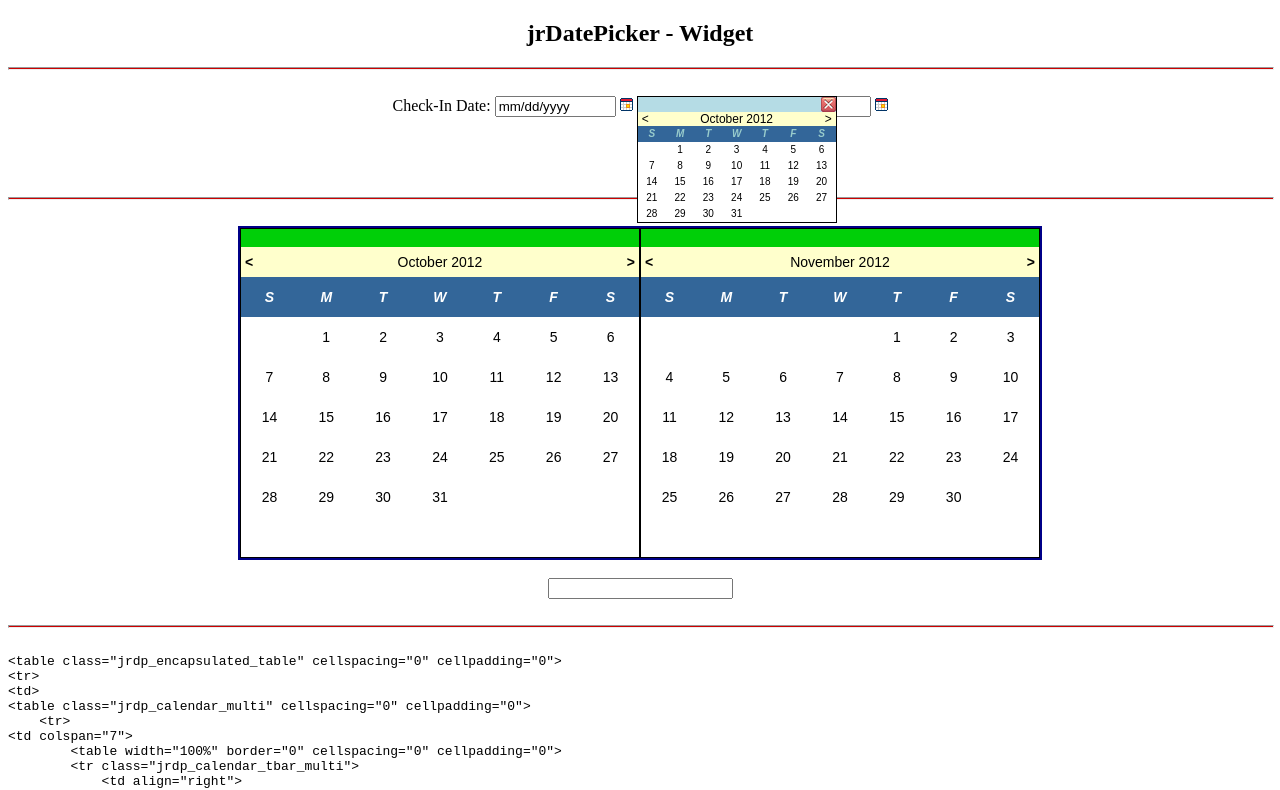
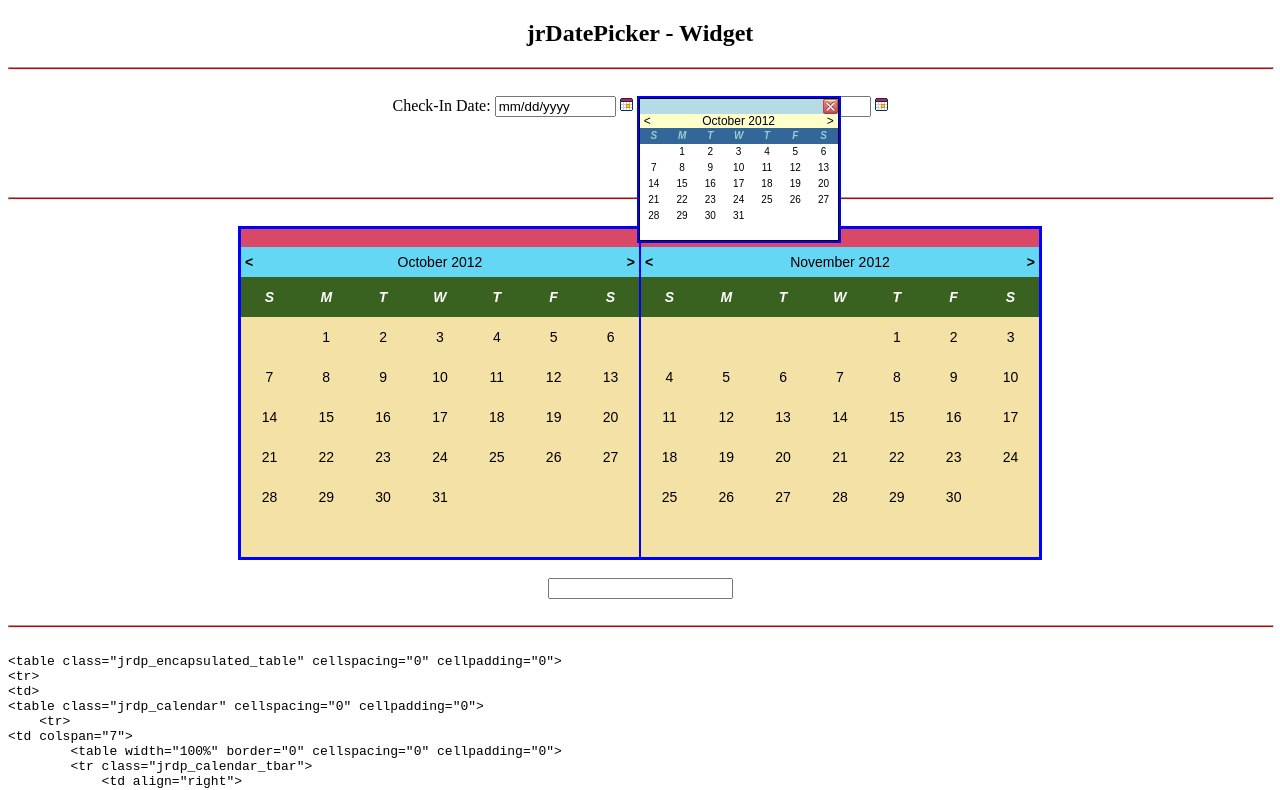
Before and after one commit to captainmarkos/yodatepicker, a plain HTML site: page test.html in a window 1280 px wide. Both pictures are taken after a click on the picture 626 px from the left and 104 px from the top of the page. Shown: the top 790 px of the page. Drawn offline with Linux system fonts and the light colour scheme.

Commit message:
Combined the two methods display_calendar_multi() and display_calendar() into one method for cleaner code as the former was experimental.  Also tweeking the css.

```diff
--- a/jrDatePicker.css
+++ b/jrDatePicker.css
@@ -123,11 +123,11 @@
 /* ----------------------------------- */
 .jrdp_encapsulated_table {
     position: relative;
-    border: 2px solid #000088;
+    border: 2px solid #0000ff;
 }
 
 .jrdp_calendar_multi {
-    border: 1px solid #000000;
+    border: 1px solid #0000ff;
     width: 400px;
     margin: 0;
     padding: 0;
@@ -138,7 +138,7 @@
     z-index: 99;
 }
 
-.jrdp_calendar_tbar_multi  { background-color: #00cf08; }
+.jrdp_calendar_tbar_multi  { background-color: #d94867; }
 
 .jrdp_calendar_close_btn_multi {
     background: url('jrDatePicker_close_button.jpg') no-repeat;
@@ -150,7 +150,7 @@
 
 .jrdp_calendar_close_btn_multi:hover { cursor: pointer; }
 
-.jrdp_calendar_month_tbar_multi { background-color: #ffffcc; }
+.jrdp_calendar_month_tbar_multi { background-color: #64d7f5; }
 
 .jrdp_calendar_month_multi {
     font-family: Arial, Helvetica, sans-serif;
@@ -194,7 +194,7 @@
     font-weight: bold;
     color: #ffffff;
     text-decoration: none;
-    background-color: #336699;
+    background-color: #396221;
     width: 40px;
     height: 40px;
     text-align: center;
@@ -208,7 +208,7 @@
     font-weight: normal;
     color: #000000;
     text-decoration: none;
-    background-color: #ffffff;
+    background-color: #f3e1a5;
     height: 40px;
     width: 40px;
     text-align: center;
@@ -228,7 +228,7 @@
     font-weight: normal;
     color: #000000;
     text-decoration: none;
-    background-color: #ffffff;
+    background-color: #f3e1a5;
     height: 40px;
     width: 40px;
     text-align: center;
--- a/jrDatePicker.js
+++ b/jrDatePicker.js
@@ -1,7 +1,10 @@
 // ------------------------------------------------------------------------- //
-// jrDatePicker.js                                                           //
+// jrDatePicker.js                                  Mark Brettin  2012-09-12 //
 //                                                                           //
-// Mark Brettin     SEP 12, 2012                                             //
+// A simple / stand-alone javascript datapicker.  No external javascript,    //
+// such as jquery, is needed.  This is intended to be simple and to work     //
+// within all browsers.                                                      //
+//                                                                           //
 // ------------------------------------------------------------------------- //
 
 
@@ -74,10 +77,10 @@ var jrDatePicker = function(params) {
         close_onselect = (close_onselect == undefined) ? true : close_onselect;
 
     var date = new Date();
-    var month_names = get_month_names(locale);      // array of month names
+    var month_names = get_month_names(locale);  // array of month names
     var day_names = get_dow_names(locale);      // array of day of week names
-    var mn = date.getMonth();                     // month 0 - 11
-    var yy = date.getFullYear();                  // 4-digit year
+    var mn = date.getMonth();                   // month 0 - 11
+    var yy = date.getFullYear();                // 4-digit year
 
     var citem = {
         day: 0,
@@ -106,14 +109,12 @@ var jrDatePicker = function(params) {
     // ---- Public ----
     var that = {
         show: function() {
-            if(display_count <= 1)
-                this.display_calendar();
-            else
-                this.display_calendar_multi();
+
+            this.display_calendar();
         },
 
 
-        display_calendar_multi: function() {
+        display_calendar: function() {
             if(dp_id_name == undefined) return;
             var calendar_html = '';
             var unique_id = 'jrdp_' + dp_id_name + '_';
@@ -138,17 +139,17 @@ var jrDatePicker = function(params) {
                 citem.offset = 0;
                 citem.first_dow = date.getDay(); // 0 - 6 (sun - sat)
                 citem.total_days = days_in_month(date.getMonth());
-                citem.multi_cal = '_multi';
+                citem.multi_cal = (display_count > 1) ? '_multi' : '';
 
                 calendar_html += '<td>';
-                calendar_html += '<table class="jrdp_calendar_multi" cellspacing="0" cellpadding="0">';
+                calendar_html += '<table class="jrdp_calendar' + citem.multi_cal + '" cellspacing="0" cellpadding="0">';
 
                 calendar_html += '    <tr><td colspan="7">';
                 calendar_html += '        <table width="100%" border="0" cellspacing="0" cellpadding="0">';
-                calendar_html += '        <tr class="jrdp_calendar_tbar_multi">';
+                calendar_html += '        <tr class="jrdp_calendar_tbar' + citem.multi_cal + '">';
                 if(close_onselect) {
                     calendar_html += '            <td align="right"><span id="' + unique_id + 'close" style="cursor: pointer;">';
-                    calendar_html += '                                  <span class="jrdp_calendar_close_btn_multi"></span>';
+                    calendar_html += '                                  <span class="jrdp_calendar_close_btn' + citem.multi_cal + '"></span>';
                     calendar_html += '                              </span></td>';
                 }
                 else { calendar_html += '            <td align="right">&nbsp;</td>'; }
@@ -156,20 +157,20 @@ var jrDatePicker = function(params) {
                 calendar_html += '        </tr></table>';
                 calendar_html += '    </td></tr>';
 
-                calendar_html += '    <tr class="jrdp_calendar_month_tbar_multi">';
+                calendar_html += '    <tr class="jrdp_calendar_month_tbar' + citem.multi_cal + '">';
 
                 calendar_html += '    <td>';
                 calendar_html += '        <table width="100%" border="0" cellspacing="0" cellpadding="0">';
                 calendar_html += '            <tr align="center" valign="middle">';
-                calendar_html += '            <td colspan="1" class="jrdp_calendar_month_prev_multi" align="left">';
-                calendar_html += '                <span id="' + unique_id + 'prevmonth_multi_' + i +'">&lt;</span></td>';
-                calendar_html += '            <td colspan="5" class="jrdp_calendar_month_multi">' + month_names[citem.month] + ' ' + citem.year + '</td>';
-                calendar_html += '            <td colspan="1" class="jrdp_calendar_month_next_multi" align="right">';
-                calendar_html += '                <span id="' + unique_id + 'nextmonth_multi_' + i +'">&gt</span></td>';
+                calendar_html += '            <td colspan="1" class="jrdp_calendar_month_prev' + citem.multi_cal + '" align="left">';
+                calendar_html += '                <span id="' + unique_id + 'prevmonth' + citem.multi_cal + '_' + i +'">&lt;</span></td>';
+                calendar_html += '            <td colspan="5" class="jrdp_calendar_month' + citem.multi_cal + '">' + month_names[citem.month] + ' ' + citem.year + '</td>';
+                calendar_html += '            <td colspan="1" class="jrdp_calendar_month_next' + citem.multi_cal + '" align="right">';
+                calendar_html += '                <span id="' + unique_id + 'nextmonth' + citem.multi_cal + '_' + i +'">&gt</span></td>';
                 calendar_html += '            </tr>';
 
                 calendar_html += '            <tr>';
-                for(var j = 0; j < 7; j++) { calendar_html += '<td class="jrdp_calendar_days_multi">' + day_names[j] + '</td>'; }
+                for(var j = 0; j < 7; j++) { calendar_html += '<td class="jrdp_calendar_days' + citem.multi_cal + '">' + day_names[j] + '</td>'; }
                 calendar_html += '            </tr>';
 
                 var rows_printed = 0;
@@ -186,7 +187,7 @@ var jrDatePicker = function(params) {
                 for(var j = 0; j < (6-rows_printed); j++) {
                     calendar_html += '<tr>';
                     for(var k = 0; k < 7; k++) {
-                        calendar_html += '<td class="jrdp_calendar_day2_multi">&nbsp;</td>';
+                        calendar_html += '<td class="jrdp_calendar_day2' + citem.multi_cal + '">&nbsp;</td>';
                     }
                     calendar_html += '</tr>';
                 }
@@ -206,14 +207,14 @@ var jrDatePicker = function(params) {
             // Because this was essentially part of DOM 0, this method is very widely supported and requires
             // no special cross–browser code; hence it is normally used to register event listeners dynamically.
             for(var j = 0; j < i; j++) {
-                document.getElementById(unique_id + 'prevmonth_multi_' + j).onclick = this.month_dec;
-                document.getElementById(unique_id + 'nextmonth_multi_' + j).onclick = this.month_inc;
+                document.getElementById(unique_id + 'prevmonth' + citem.multi_cal + '_' + j).onclick = this.month_dec;
+                document.getElementById(unique_id + 'nextmonth' + citem.multi_cal + '_' + j).onclick = this.month_inc;
             }
             if(close_onselect) document.getElementById(unique_id + 'close').onclick = this.close_datepicker;
 
             // Bind event listeners to each day for the onclick event.  Get an array of
             // elements by the class name so we can get the element id name.
-            var day_tds = document.getElementsByClassName('jrdp_calendar_day1_multi');
+            var day_tds = document.getElementsByClassName('jrdp_calendar_day1' + citem.multi_cal);
             for(var i = 0; i < day_tds.length; i++) {
                 // The id is in the format of 'jrdp_idname_mm_dd_yy'.
                 // So if we split on the '_' then we can use the last three elements.
@@ -231,101 +232,6 @@ var jrDatePicker = function(params) {
 
             // Uncomment the below to dump the html for debugging.
             this.dump_html(calendar_html);
-        },
-
-
-        display_calendar: function() {
-            if(dp_id_name == undefined) return;
-            var calendar_html = '';
-            var unique_id = 'jrdp_' + dp_id_name + '_';
-
-            citem.day = 1;
-            citem.month = mn;
-            citem.year = yy;
-
-            date.setDate(1);
-            date.setMonth(citem.month);
-            date.setFullYear(citem.year);
-
-            citem.first_dow = date.getDay();
-            citem.offset = 0;
-            citem.total_days = days_in_month(date.getMonth());
-            citem.multi_cal = '';
-
-            calendar_html  = '<table class="jrdp_calendar" cellspacing="0" cellpadding="0">';
-
-            calendar_html += '    <tr><td colspan="7">';
-            calendar_html += '        <table width="100%" border="0" cellspacing="0" cellpadding="0">';
-            calendar_html += '        <tr class="jrdp_calendar_tbar">';
-            calendar_html += '            <td align="right"><span id="' + unique_id + 'close" style="cursor: pointer;">';
-            calendar_html += '                              <span class="jrdp_calendar_close_btn"></span>';
-            calendar_html += '                              </span></td>';
-            calendar_html += '        </tr></table>';
-            calendar_html += '    </td></tr>';
-
-            calendar_html += '    <tr class="jrdp_calendar_month_tbar">';
-
-            calendar_html += '    <td>';
-            calendar_html += '        <table width="100%" border="0" cellspacing="0" cellpadding="0">';
-            calendar_html += '            <tr align="center" valign="middle">';
-            calendar_html += '            <td colspan="1" class="jrdp_calendar_month_prev" align="left">';
-            calendar_html += '                <span id="' + unique_id + 'prevmonth">&lt;</span></td>';
-            calendar_html += '            <td colspan="5" class="jrdp_calendar_month">' + month_names[citem.month] + ' ' + citem.year + '</td>';
-            calendar_html += '            <td colspan="1" class="jrdp_calendar_month_next" align="right">';
-            calendar_html += '                <span id="' + unique_id + 'nextmonth">&gt</span></td>';
-            calendar_html += '            </tr>';
-
-            calendar_html += '            <tr>';
-            for(var i = 0; i < 7; i++) { calendar_html += '<td class="jrdp_calendar_days">' + day_names[i] + '</td>'; }
-            calendar_html += '            </tr>';
-
-
-            for(var i = 0; i < 6; i++) {
-                if(citem.first_dow == 999) { break; }
-                calendar_html += '            <tr>';
-                for(var j = 0; j < 7; j++) {
-                    calendar_html += citem.markup(unique_id);
-                }
-                calendar_html += '            </tr>';
-            }
-            calendar_html += '        </table>';
-            calendar_html += '    </td>';
-            calendar_html += '    </tr>';
-            calendar_html += '</table>';
-
-            document.getElementById(dp_id_name).innerHTML = calendar_html;
-
-            // Setup event listeners for elements.
-            //
-            // These methods replace the existing click event listener(s) on the element if there are any.
-            // Because this was essentially part of DOM 0, this method is very widely supported and requires
-            // no special cross–browser code; hence it is normally used to register event listeners dynamically.
-            //
-            // Pass a function reference — do not add '()' after it, that would call the function!
-            document.getElementById(unique_id + 'prevmonth').onclick = this.month_dec;
-            document.getElementById(unique_id + 'nextmonth').onclick = this.month_inc;
-            document.getElementById(unique_id + 'close').onclick = this.close_datepicker;
-
-            // Bind event listeners to each day for the onclick event.  Get an array of
-            // elements by the class name so we can get the element id name.
-            var day_tds = document.getElementsByClassName('jrdp_calendar_day1');
-            for(var i = 0; i < day_tds.length; i++) {
-                // The id is in the format of 'jrdp_idname_mm_dd_yy'.
-                // So if we split on the '_' then we can use the last three elements.
-                var items = day_tds[i].id.split('_');
-                var mmtmp = items[items.length -3];
-                var ddtmp = items[items.length -2];
-                var yytmp = items[items.length -1];
-
-                var tmp_id = unique_id + mmtmp + '_' + ddtmp + '_' + yytmp;
-
-                var s  = 'document.getElementById("' + tmp_id + '").onclick = ';
-                    s += 'function() { that.select_date(' + mmtmp + ',' + ddtmp + ',' + yytmp + '); };';
-                eval(s);
-            }
-
-            // Uncomment the below to dump the html for debugging.
-            //this.dump_html(calendar_html);
         },
 
 
--- a/test.html
+++ b/test.html
@@ -24,11 +24,12 @@
         //onClose: function() {alert("onclose callback");}
     });
 
+
     var double_datepicker = jrDatePicker({
         dp_id_name: 'dp_price_calendar',
         id_name: 'price_calendar',
-        display_count: 2,
-        close_onselect: false,
+        display_count: 2,                     // display two calendar months
+        close_onselect: false,                // display the calendar all the time
         locale: 'en'
     });
 
```
